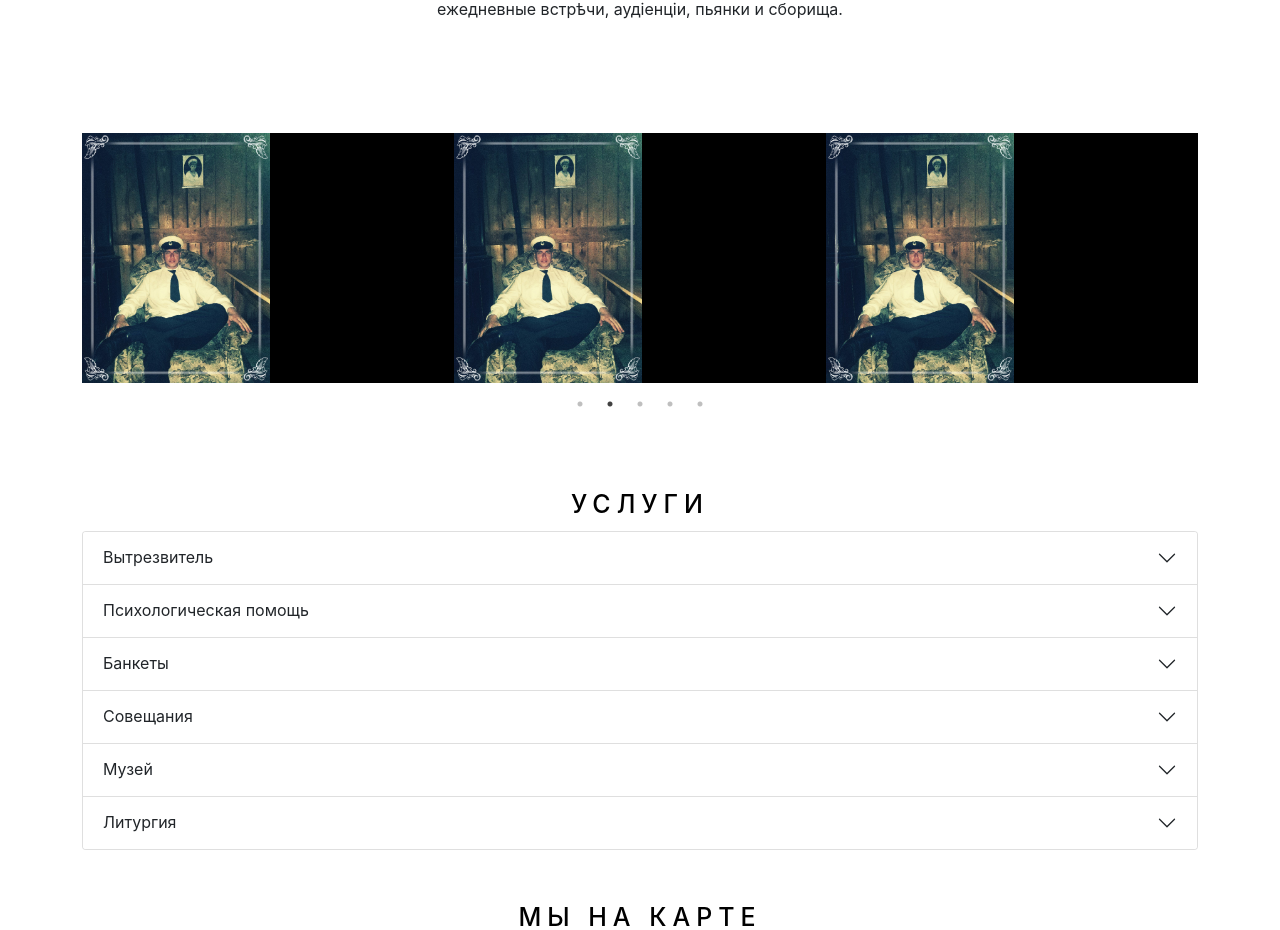
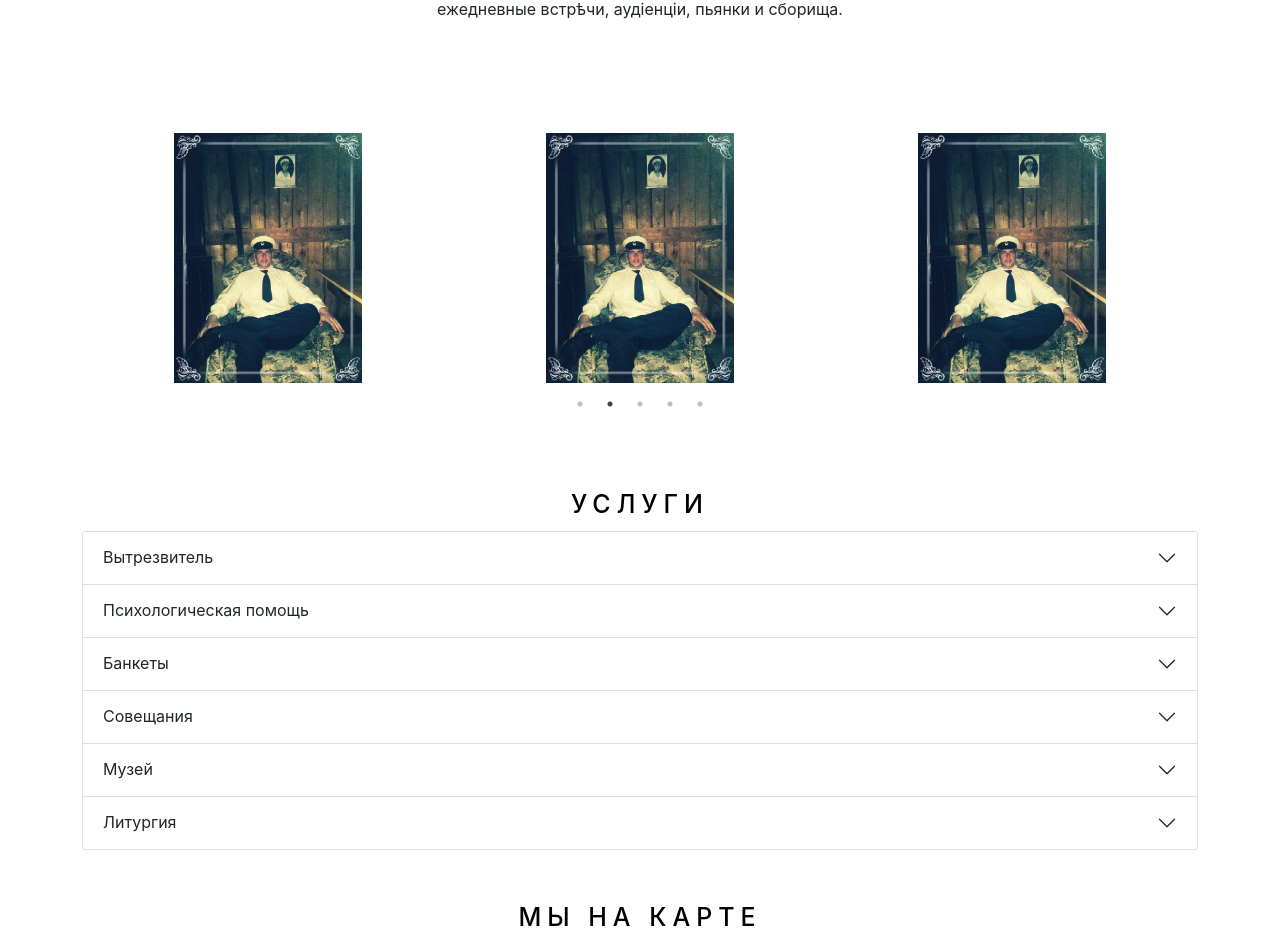
Before and after one commit to DaemonSharps/Garage-Landing, a React (Create React App) app: page / in a window 1280 px wide. Shown: the part 993-1923 px from the top of the page. Built offline with nearby package versions, Linux system fonts and the light colour scheme.

Commit message:
Поправил стили кортинок в слайдере

```diff
--- a/src/components/Slick.js
+++ b/src/components/Slick.js
@@ -29,8 +29,8 @@ export default class SlickSlider extends Component {
                     {this.state.images
                     .map(image =>
                     (
-                        <div className="garageImg bg-black">
-                            <img alt="text" src = {garageImg}/>
+                        <div className="garageImg bg-white text-center">
+                            <img className="m-auto" alt="text" src = {garageImg}/>
                         </div>
                     ))}
                 </Slider>
```
